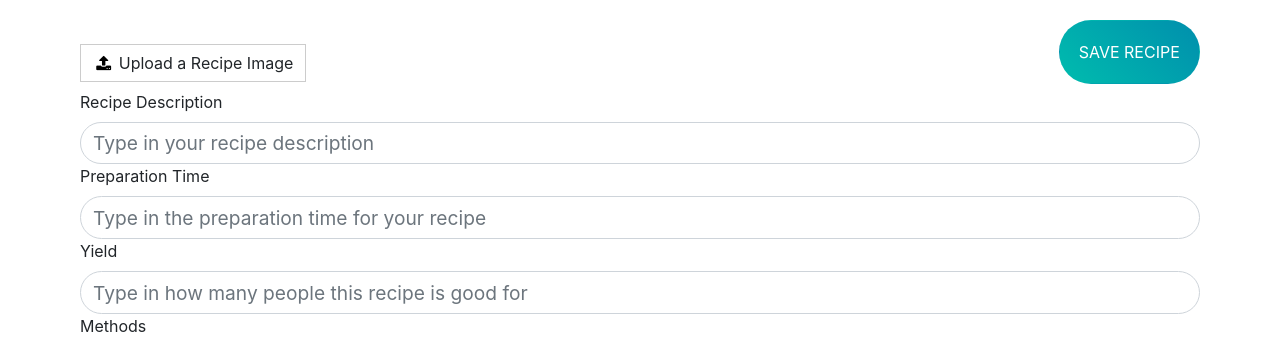
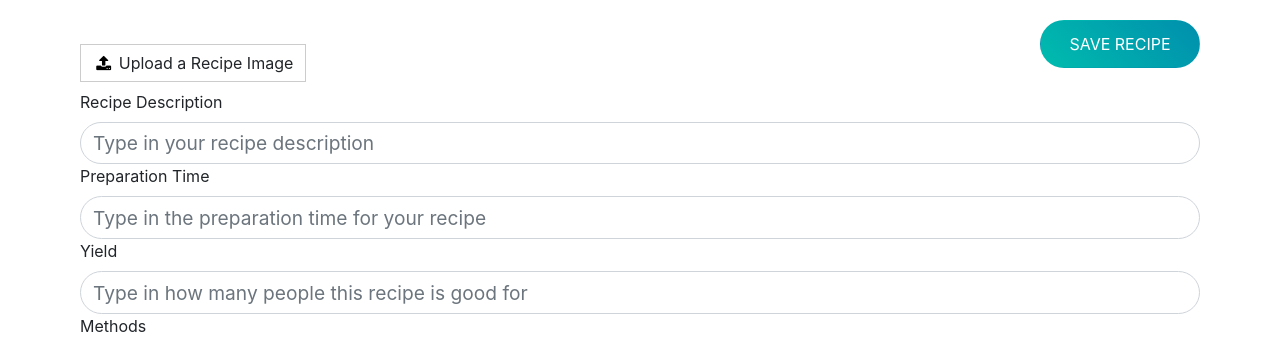
Before and after one commit to pinkdragon1000/Zesty, a Python web app: template templates/screens/addrecipe.html in a window 1280 px wide. Shown: the part 116-456 px from the top of the page. Run offline with Jinja, Linux system fonts and the light colour scheme; the template is opened without the code that fills it, so the values that code supplies are empty; some libraries are stand-ins or nearby versions.

Commit message:
adding db

```diff
--- a/static/styles/styles.css
+++ b/static/styles/styles.css
@@ -13,11 +13,13 @@ body {
 .btn {
   background: linear-gradient(45deg, rgb(0, 188, 174), rgb(0, 143, 173));
   border-radius: 5rem;
-  padding:1.2rem;
+  padding:0.7rem;
   color:white;
   justify-content:center;
   text-transform:uppercase;
   text-align:center;
+  width:10rem;
+  height:3rem;
 }
 
 .btn.logout{
```
Also changed, not shown: routes.py (+21 -4 lines).
